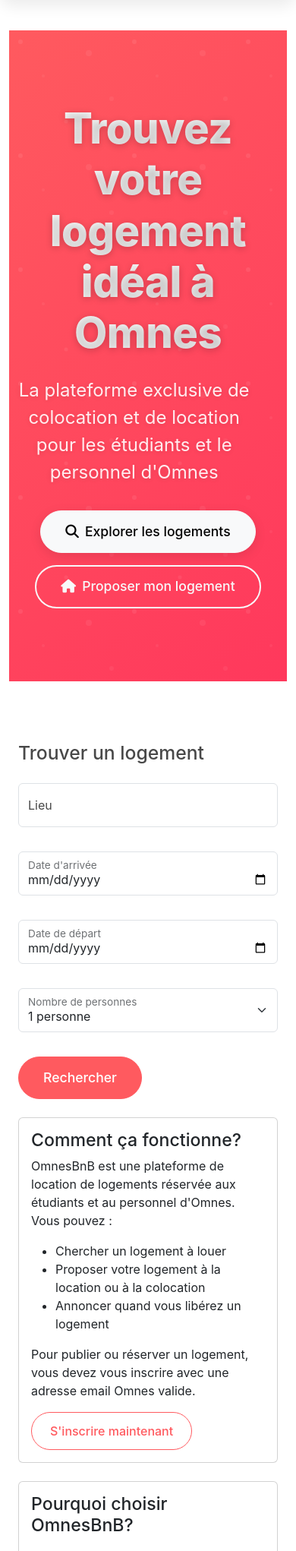
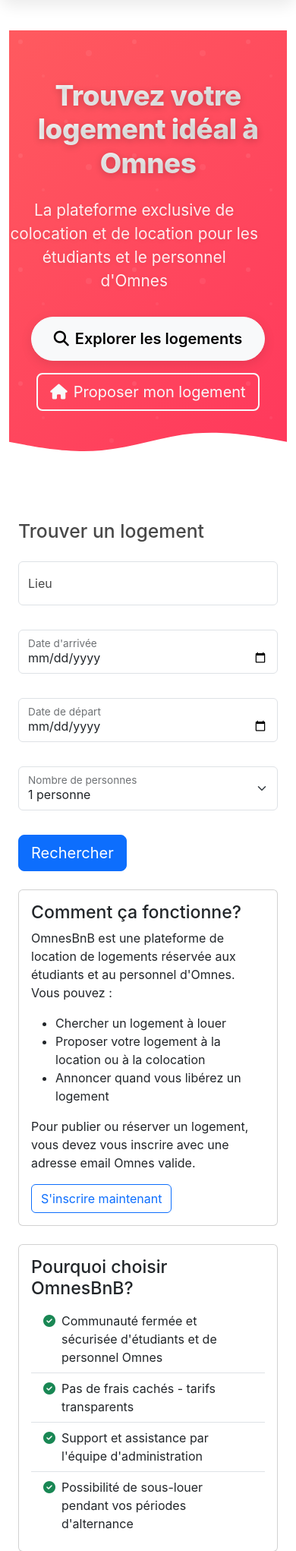
Before and after one commit to JeremyGnt/OmnesBnb, a PHP site: page / in a window 390 px wide. Shown: the part 89-2131 px from the top of the page at 76% size. Run offline with PHP 8.4, Linux system fonts and the light colour scheme; data that the repository does not hold is empty.

Commit message:
CSS pour ameliorer le visuel des boutons et header

```diff
--- a/css/style.css
+++ b/css/style.css
@@ -243,38 +243,50 @@
     font-weight: 600;
 }
 
-.btn {
-    border-radius: 50px;
-    padding: 0.75rem 1.5rem;
-    font-weight: 500;
-    transition: var(--transition);
+.hero-card-content p {
+    color: #888;
+    font-size: 0.9rem;
+    margin: 0;
 }
 
-.btn-primary {
-    background-color: var(--primary-color);
-    border-color: var(--primary-color);
+.hero-wave {
+    position: absolute;
+    bottom: -2px;
+    left: 0;
+    width: 100%;
+    z-index: 3;
+    line-height: 0;
 }
 
-.btn-primary:hover, .btn-primary:focus {
-    background-color: #e54853;
-    border-color: #e54853;
-    transform: translateY(-2px);
-    box-shadow: 0 4px 12px rgba(255, 90, 95, 0.3);
+.hero-wave svg {
+    height: 70px;
+    width: 100%;
 }
 
-.btn-outline-primary {
-    border-color: var(--primary-color);
-    color: var(--primary-color);
+@media (max-width: 992px) {
+    .hero-section {
+        min-height: 500px;
+    }
+
+    .hero-content {
+        padding: 4rem 0;
+    }
+
+    .hero-title {
+        font-size: 2.8rem;
+    }
+
+    .hero-text {
+        font-size: 1.3rem;
+    }
 }
 
-.btn-outline-primary:hover {
-    background-color: var(--primary-color);
-    color: white;
-    transform: translateY(-2px);
-    box-shadow: 0 4px 12px rgba(255, 90, 95, 0.2);
+@media (max-width: 768px) {
+    .hero-section {
+        min-height: 400px;
+    }
+
+    .hero-title {
+        font-size: 2.3rem;
+    }
 }
-
-.btn-lg {
-    font-size: 1.1rem;
-    padding: 0.85rem 2rem;
-}
```
